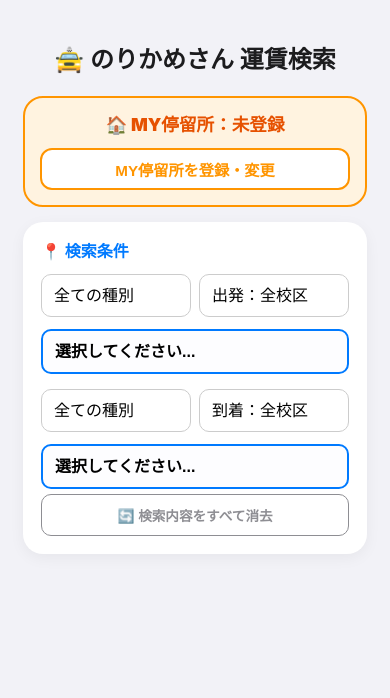
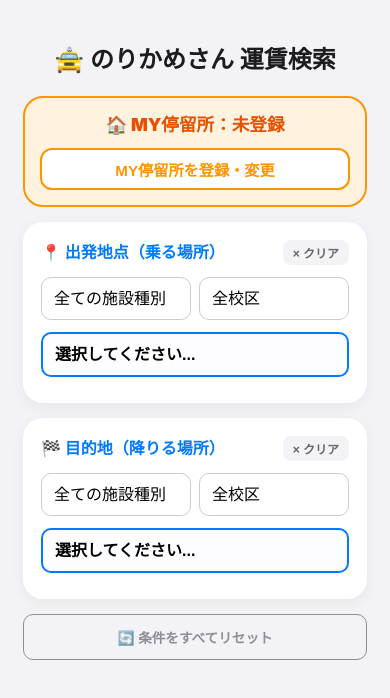
Before and after one commit to takelabai-design/norikameApp, a plain HTML site: page index.html in a window 390 px wide. Drawn offline with Linux system fonts and the light colour scheme.

Commit message:
Add files via upload

```diff
--- a/index.html
+++ b/index.html
@@ -9,10 +9,18 @@
         body { font-family: -apple-system, sans-serif; background: var(--bg); padding: 15px; color: #1C1C1E; line-height: 1.4; }
         .container { max-width: 500px; margin: 0 auto; }
         .card { background: white; padding: 18px; border-radius: 20px; box-shadow: 0 4px 15px rgba(0,0,0,0.05); margin-bottom: 15px; position: relative; }
-        .title { font-size: 1rem; font-weight: bold; margin-bottom: 12px; display: block; color: var(--primary); }
+
+        .title-row { display: flex; justify-content: space-between; align-items: center; margin-bottom: 12px; }
+        .title { font-size: 1rem; font-weight: bold; color: var(--primary); }
+        .individual-reset { background: #F2F2F7; color: #666; border: none; padding: 4px 10px; border-radius: 8px; font-size: 0.75rem; font-weight: bold; cursor: pointer; }
+
         .filter-grid { display: grid; grid-template-columns: 1fr 1fr; gap: 8px; margin-bottom: 12px; }
         select { width: 100%; padding: 12px; border: 1px solid #CCC; border-radius: 10px; font-size: 1rem; background: #fff; appearance: none; }
-        .main-select { border: 2px solid var(--primary); background: #fdfdff; font-weight: bold; }
+        .main-select { border: 2px solid var(--primary); background: #fdfdff; font-weight: bold; margin-bottom: 8px; }
+
+        /* お気に入り登録ボタン（目的地選択時のみ表示） */
+        .fav-action-btn { width: 100%; padding: 10px; border-radius: 12px; border: 2px solid var(--fav); background: white; color: #856404; font-weight: bold; font-size: 0.9rem; cursor: pointer; display: none; margin-bottom: 10px; transition: 0.2s; }
+        .fav-action-btn.is-fav { background: var(--fav); color: white; }
 
         .registry-box { background: #FFF3E0; border: 2px solid var(--my-stop); padding: 15px; border-radius: 20px; margin-bottom: 15px; text-align: center; }
         .my-stop-display { font-weight: 900; color: #E65100; font-size: 1.1rem; margin-bottom: 10px; }
@@ -21,8 +29,7 @@
         .btn-my { padding: 12px; background: var(--my-stop); color: white; }
         .btn-outline { padding: 8px; background: white; border: 2px solid var(--my-stop); color: var(--my-stop); margin-top: 10px; width: 100%; }
 
-        /* リセットボタン */
-        .btn-reset { width: 100%; padding: 10px; background: none; border: 1px solid var(--reset); color: var(--reset); margin-top: 5px; font-size: 0.85rem; border-radius: 10px; }
+        .btn-reset-all { width: 100%; padding: 12px; background: none; border: 1px solid var(--reset); color: var(--reset); margin-top: 10px; font-size: 0.85rem; border-radius: 10px; }
 
         #registryWindow { display: none; position: fixed; top: 50%; left: 50%; transform: translate(-50%, -50%); width: 90%; max-width: 400px; background: white; z-index: 1000; padding: 20px; border-radius: 25px; box-shadow: 0 0 50px rgba(0,0,0,0.3); }
         #overlay { display: none; position: fixed; top:0; left:0; width:100%; height:100%; background:rgba(0,0,0,0.5); z-index: 999; }
@@ -35,6 +42,7 @@
         .call-grid { display: grid; grid-template-columns: 1fr 1fr; gap: 10px; margin-top: 15px; }
         .call-btn-kame { padding: 15px; background: var(--green); color: white; }
         .call-btn-kosuge { padding: 15px; background: var(--primary); color: white; }
+        .loading { text-align: center; padding: 50px; color: var(--primary); font-weight: bold; }
     </style>
 </head>
 <body>
@@ -43,8 +51,9 @@
 
 <div class="container">
     <h2 style="text-align:center;">🚖 のりかめさん 運賃検索</h2>
+    <div id="loadingMsg" class="loading">⏳ 施設データを読み込み中...</div>
 
-    <div id="appContent">
+    <div id="appContent" style="display:none;">
         <div class="registry-box">
             <div id="myStopStatus" class="my-stop-display">🏠 MY停留所：未登録</div>
             <div id="myStopActions" class="quick-btn-grid" style="display:none;">
@@ -55,21 +64,32 @@
         </div>
 
         <div class="card">
-            <span class="title">📍 検索条件</span>
+            <div class="title-row">
+                <span class="title">📍 出発地点（乗る場所）</span>
+                <button class="individual-reset" onclick="resetPart('start')">× クリア</button>
+            </div>
             <div class="filter-grid">
                 <select id="startType" onchange="updateStartList()"></select>
-                <select id="startDist" onchange="updateStartList()"><option value="">出発：全校区</option></select>
+                <select id="startDist" onchange="updateStartList()"><option value="">全校区</option></select>
             </div>
             <select id="startPoint" class="main-select" onchange="calculate()"></select>
+        </div>
 
-            <div style="margin-top:15px;" class="filter-grid">
+        <div class="card">
+            <div class="title-row">
+                <span class="title">🏁 目的地（降りる場所）</span>
+                <button class="individual-reset" onclick="resetPart('end')">× クリア</button>
+            </div>
+            <div class="filter-grid">
                 <select id="endType" onchange="updateEndList()"></select>
-                <select id="endDist" onchange="updateEndList()"><option value="">到着：全校区</option></select>
+                <select id="endDist" onchange="updateEndList()"><option value="">全校区</option></select>
             </div>
-            <select id="endPoint" class="main-select" onchange="calculate()"></select>
+            <select id="endPoint" class="main-select" onchange="updateFavButton()"></select>
 
-            <button class="btn btn-reset" onclick="resetSelections()">🔄 検索内容をすべて消去</button>
+            <button id="favBtn" class="fav-action-btn" onclick="toggleFav()">⭐ お気に入りに追加</button>
         </div>
+
+        <button class="btn btn-reset-all" onclick="resetAll()">🔄 条件をすべてリセット</button>
 
         <div id="resultArea" class="result-card">
             <div style="font-size:0.9rem; color:#666;">片道運賃（一人あたり）</div>
@@ -90,50 +110,44 @@
     <select id="regDist" onchange="filterRegList()" style="margin-bottom:10px;"><option value="">全ての校区から探す</option></select>
     <select id="regPoint" class="main-select" style="margin-bottom:20px;"><option value="">停留所を選択...</option></select>
     <button class="btn btn-my" style="width:100%; padding:15px;" onclick="saveMyStop()">この場所を登録する</button>
-    <button class="btn" style="width:100%; margin-top:10px; color:#999; background:none;" onclick="closeRegistry()">キャンセル</button>
+    <button class="btn" style="width:100%; margin-top:10px; color:#reset; background:none;" onclick="closeRegistry()">キャンセル</button>
 </div>
 
 <script>
-// --- 完全データ（439箇所） ---
-const csvRawData = `施設番号,施設名,住所,小学区,施設種別,料金
-101,市役所,三重県亀山市本丸町577番地,亀山西小,公共施設,¥500
-102,関支所,三重県亀山市関町木崎919番地1,関小,公共施設,¥1000
-103,加太出張所,三重県亀山市加太板屋4622番地1,加太小,公共施設,¥1500
-201,JR亀山駅前,三重県亀山市御幸町,亀山西小,鉄道駅,¥500
-202,JR井田川駅前,三重県亀山市井田川町,井田川小,鉄道駅,¥500
-703,マックスバリュ亀山店,三重県亀山市北町,亀山東小,商業施設,¥500
-K02,アイリス入口中央公園,三重県亀山市アイリス町,亀山西小,地域停留所,¥500
-B16,ヒルトップ小下前,,亀山東小,地域停留所,¥500
-R02,東新田防災倉庫,,関小,地域停留所,¥1000
-U08,加太小学校,,加太小,地域停留所,¥1500
-V08,沓掛西,,関小,地域停留所,¥1000`;
-// ※実際はここにご提供した全データを埋め込みます。
-
 let allFacilities = [];
 let myStop = localStorage.getItem('norikame_my_stop') || "";
+let myFavs = JSON.parse(localStorage.getItem('norikame_favs')) || [];
 
-function loadData() {
-    const lines = csvRawData.split(/\r\n|\n/);
+fetch('data.csv')
+    .then(res => res.text())
+    .then(csvText => {
+        const lines = csvText.split(/\r\n|\n/);
         for(let i = 1; i < lines.length; i++) {
-        const cols = lines[i].split(',');
+            const line = lines[i].trim();
+            if(!line) continue;
+            const cols = line.split(',');
             if(cols.length >= 5) {
                 allFacilities.push({ id: cols[0].trim(), n: cols[1].trim(), d: cols[3].trim(), t: cols[4].trim() });
             }
         }
+        document.getElementById('loadingMsg').style.display = 'none';
+        document.getElementById('appContent').style.display = 'block';
         init();
         updateRegistryUI();
-}
+    });
 
 function init() {
     const dists = [...new Set(allFacilities.map(f => f.d))].filter(d => d).sort();
-    const types = [...new Set(allFacilities.filter(f => f.t !== '地域停留所').map(f => f.t))].sort();
+    // 「その他」を除いてソートし、最後に「その他」を追加
+    let types = [...new Set(allFacilities.filter(f => f.t !== '地域停留所' && f.t !== 'その他').map(f => f.t))].sort();
+    if (allFacilities.some(f => f.t === 'その他')) types.push('その他');
 
     [['startType','startDist'], ['endType','endDist']].forEach(pair => {
         const tSel = document.getElementById(pair[0]);
         const dSel = document.getElementById(pair[1]);
-        tSel.innerHTML = '<option value="">全ての種別</option>';
-        types.forEach(t => tSel.add(new Option(t, t)));
-        dSel.innerHTML = pair[0].includes('start') ? '<option value="">出発：全校区</option>' : '<option value="">到着：全校区</option>';
+        tSel.innerHTML = '<option value="">全ての施設種別</option>';
+        ['⭐ お気に入り'].concat(types).forEach(t => tSel.add(new Option(t, t)));
+        dSel.innerHTML = '<option value="">全校区</option>';
         dists.forEach(d => dSel.add(new Option(d, d)));
     });
 
@@ -142,31 +156,62 @@ function init() {
     updateStartList(); updateEndList();
 }
 
-// --- リセット機能 ---
-function resetSelections() {
-    document.getElementById('startType').value = "";
-    document.getElementById('startDist').value = "";
-    document.getElementById('endType').value = "";
-    document.getElementById('endDist').value = "";
-    updateStartList();
-    updateEndList();
+function updateFavButton() {
+    const name = document.getElementById('endPoint').value;
+    const btn = document.getElementById('favBtn');
+    if (!name) { btn.style.display = 'none'; calculate(); return; }
+
+    btn.style.display = 'block';
+    if (myFavs.includes(name)) {
+        btn.innerHTML = "⭐ お気に入りから削除";
+        btn.classList.add('is-fav');
+    } else {
+        btn.innerHTML = "☆ お気に入りに追加";
+        btn.classList.remove('is-fav');
+    }
+    calculate();
+}
+
+function toggleFav() {
+    const name = document.getElementById('endPoint').value;
+    if (!name) return;
+    if (myFavs.includes(name)) myFavs = myFavs.filter(i => i !== name);
+    else myFavs.push(name);
+    localStorage.setItem('norikame_favs', JSON.stringify(myFavs));
+    updateFavButton();
+    updateEndList(); // リストの⭐マークを更新
+    document.getElementById('endPoint').value = name; // 選択を維持
+}
+
+function resetPart(part) {
+    document.getElementById(part + 'Type').value = "";
+    document.getElementById(part + 'Dist').value = "";
+    if(part === 'start') updateStartList();
+    else { updateEndList(); document.getElementById('favBtn').style.display = 'none'; }
     document.getElementById('resultArea').style.display = 'none';
 }
+
+function resetAll() { resetPart('start'); resetPart('end'); }
 
 function render(targetId, typeId, distId) {
     const tFilt = document.getElementById(typeId).value;
     const dFilt = document.getElementById(distId).value;
     const el = document.getElementById(targetId);
     el.innerHTML = '<option value="">選択してください...</option>';
+
     let filtered = allFacilities.filter(f => f.t !== '地域停留所');
-    if (tFilt) filtered = filtered.filter(f => f.t === tFilt);
+    if (tFilt === '⭐ お気に入り') filtered = filtered.filter(f => myFavs.includes(f.n));
+    else if (tFilt) filtered = filtered.filter(f => f.t === tFilt);
     if (dFilt) filtered = filtered.filter(f => f.d === dFilt);
-    filtered.sort((a, b) => a.n.localeCompare(b.n, 'ja')).forEach(f => el.add(new Option(f.n, f.n)));
-    calculate();
+
+    filtered.sort((a, b) => a.n.localeCompare(b.n, 'ja')).forEach(f => {
+        el.add(new Option((myFavs.includes(f.n) ? '⭐ ' : '') + f.n, f.n));
+    });
 }
 
-function updateStartList() { render('startPoint', 'startType', 'startDist'); }
-function updateEndList() { render('endPoint', 'endType', 'endDist'); }
+function updateStartList() { render('startPoint', 'startType', 'startDist'); calculate(); }
+function updateEndList() { render('endPoint', 'endType', 'endDist'); calculate(); }
+
 function openRegistry() { document.getElementById('registryWindow').style.display='block'; document.getElementById('overlay').style.display='block'; filterRegList(); }
 function closeRegistry() { document.getElementById('registryWindow').style.display='none'; document.getElementById('overlay').style.display='none'; }
 
@@ -198,6 +243,7 @@ function setMyStopTo(targetId) {
     const facility = allFacilities.find(f => f.n === myStop);
     if(!facility) return;
     select.innerHTML = `<option value="${myStop}">🏠 [${facility.id}] ${myStop}</option>`;
+    if(targetId === 'endPoint') updateFavButton();
     calculate();
 }
 
@@ -205,7 +251,7 @@ function makeCall(number) {
     const now = new Date();
     const totalMin = now.getHours() * 60 + now.getMinutes();
     if (now.getDay() === 0 || totalMin < 570 || totalMin > 990) {
-        alert("【受付時間外です】\n予約：月〜土 9:30〜16:30");
+        alert("【受付時間外です】\n予約受付：月〜土 9:30〜16:30");
     } else {
         window.location.href = 'tel:' + number;
     }
@@ -219,19 +265,19 @@ function calculate() {
 
     const s = allFacilities.find(f => f.n === sN);
     const e = allFacilities.find(f => f.n === eN);
+    if(!s || !e) return;
 
     const matrix = {
-        '川崎小':   { '白川小':'B', '神辺小':'B', '亀山南小':'B', '昼生小':'B', '関小':'C', '加太小':'C' },
-        '野登小':   { '神辺小':'B', '亀山南小':'B', '昼生小':'B', '関小':'B', '加太小':'C' },
+        '川崎小': { '白川小':'B', '神辺小':'B', '亀山南小':'B', '昼生小':'B', '関小':'C', '加太小':'C' },
+        '野登小': { '神辺小':'B', '亀山南小':'B', '昼生小':'B', '関小':'B', '加太小':'C' },
+        '亀山西小': { '関小':'B', '加太小':'C' },
         '亀山東小': { '白川小':'B', '神辺小':'B', '亀山南小':'A', '昼生小':'A', '関小':'C', '加太小':'C' },
-        '井田川小': { '白川小':'B', '神辺小':'B', '亀山南小':'B', '昼生小':'B', '関小':'C', '加太小':'C' },
-        '白川小':   { '川崎小':'B', '亀山東小':'B', '井田川小':'B', '神辺小':'A', '亀山南小':'B', '昼生小':'B', '関小':'A', '加太小':'B' },
-        '関小':     { '川崎小':'C', '野登小':'B', '亀山西小':'B', '亀山東小':'C', '井田川小':'C', '神辺小':'A', '昼生小':'C', '加太小':'A' },
-        '加太小':   { '川崎小':'C', '野登小':'C', '亀山西小':'C', '亀山東小':'C', '井田川小':'C', '白川小':'B', '神辺小':'B', '亀山南小':'C', '昼生小':'C', '関小':'A' }
+        '白川小': { '神辺小':'A', '関小':'A' },
+        '関小': { '神辺小':'A', '加太小':'A' }
     };
 
     let zone = 'A';
-    if (s.d !== e.d) zone = (matrix[s.d] && matrix[s.d][e.d]) || 'A';
+    if (s.d !== e.d) zone = (matrix[s.d] && matrix[s.d][e.d]) || (matrix[e.d] && matrix[e.d][s.d]) || 'A';
     const p = { 'A': 500, 'B': 1000, 'C': 1500 };
 
     res.style.display = 'block';
```
Lines whose indentation alone changed are shown as unchanged.
